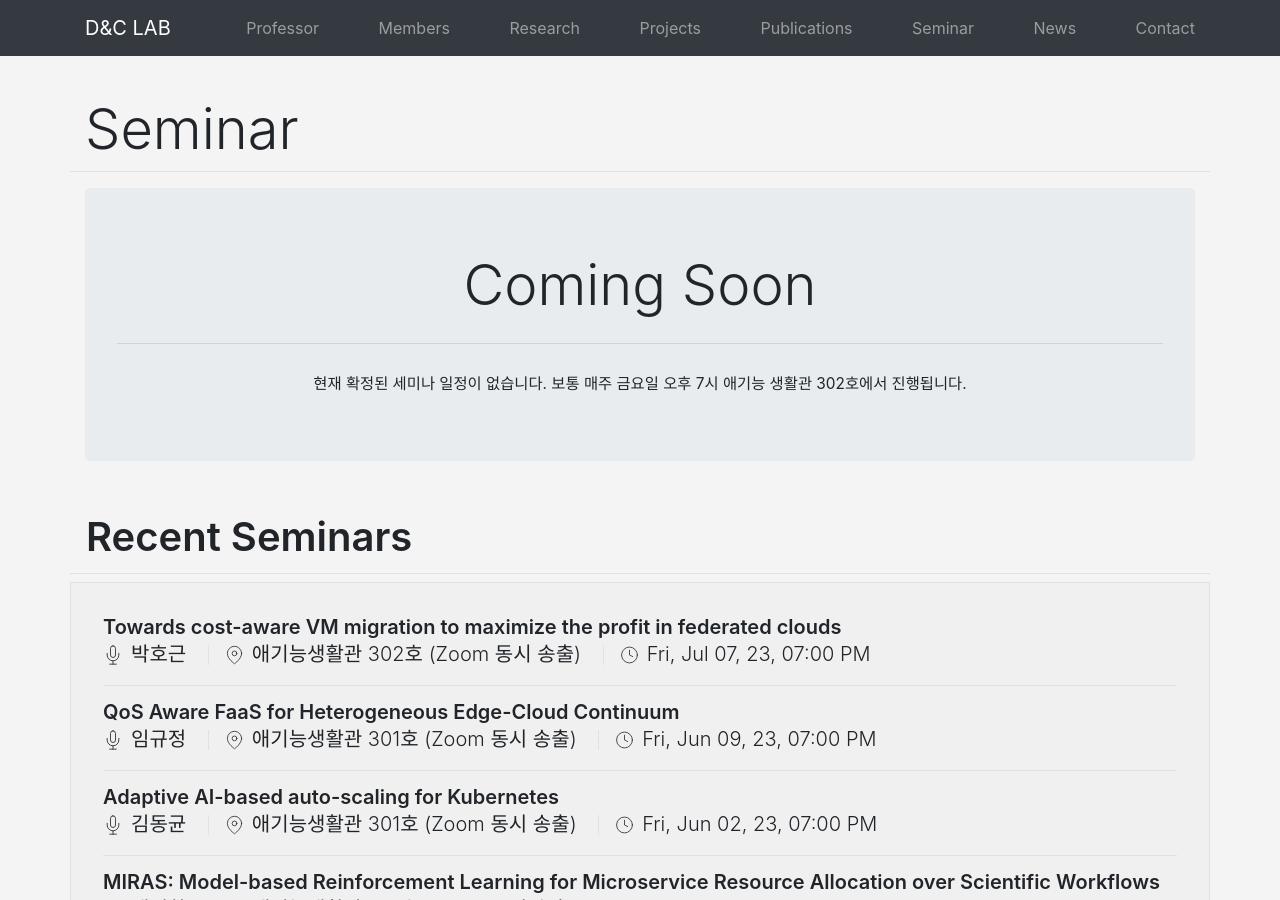
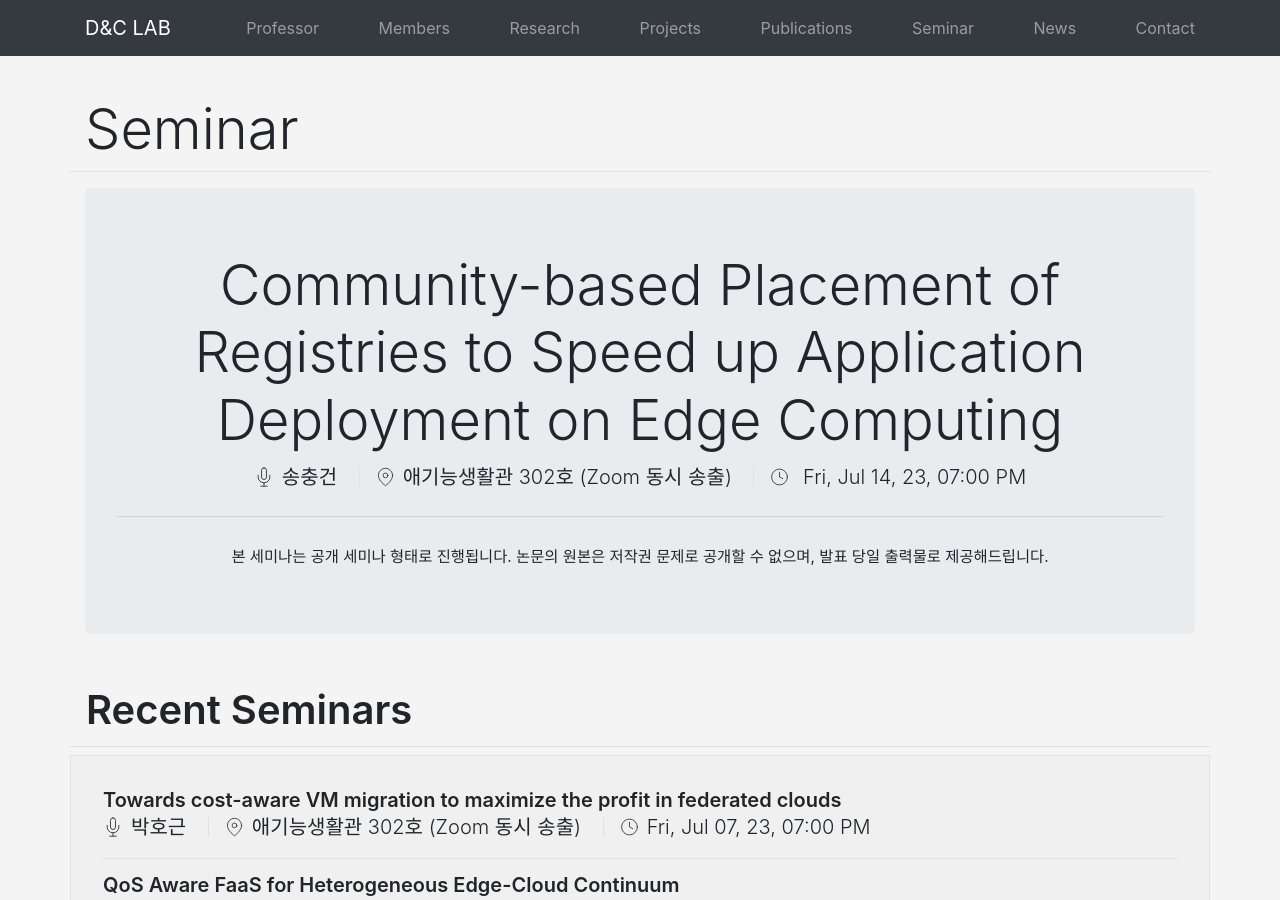
Before and after one commit to KU-Cloud/ku-cloud.github.io, a Jekyll site: the page built from seminar.html, in a window 1280 px wide and 900 px high. Built offline with Jekyll 4.4.1, drawn with Linux system fonts in a browser that asks for light colours.

Commit message:
Update seminars.yaml

```diff
--- a/_data/seminars.yaml
+++ b/_data/seminars.yaml
@@ -943,3 +943,7 @@
   speacker: 박호근
   date: 2023-07-07T19:00:00.000+0900
   location: 애기능생활관 302호 (Zoom 동시 송출)
+- title: 'Community-based Placement of Registries to Speed up Application Deployment on Edge Computing'
+  speacker: 송충건
+  date: 2023-07-14T19:00:00.000+0900
+  location: 애기능생활관 302호 (Zoom 동시 송출)
```
